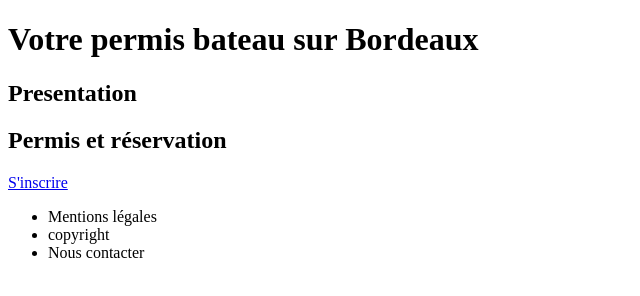
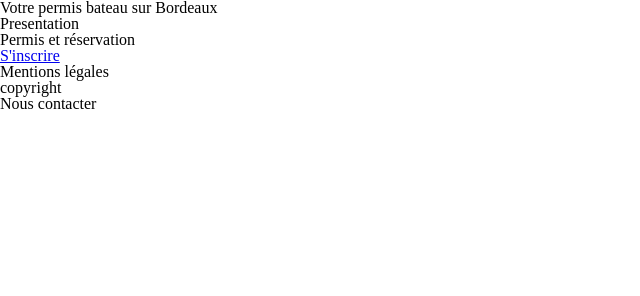
Before and after one commit to RomainMouly/Projet-AFMP, a plain HTML site: page index.html in a window 1280 px wide. Shown: the whole page, without its empty margins (0-640 px from the left). Drawn offline with Linux system fonts and the light colour scheme.

Commit message:
add reset css

```diff
--- /dev/null
+++ b/assets/css/_reset.css
@@ -0,0 +1,55 @@
+*,
+*::before,
+*::after {
+    box-sizing: border-box;
+}
+
+hhtml, body, div, span, applet, object, iframe,
+h1, h2, h3, h4, h5, h6, p, blockquote, pre,
+a, abbr, acronym, address, big, cite, code,
+del, dfn, em, img, ins, kbd, q, s, samp,
+small, strike, strong, sub, sup, tt, var,
+b, u, i, center,
+dl, dt, dd, ol, ul, li,
+fieldset, form, label, legend,
+table, caption, tbody, tfoot, thead, tr, th, td,
+article, aside, canvas, details, embed,
+figure, figcaption, footer, header, hgroup,
+menu, nav, output, ruby, section, summary,
+time, mark, audio, video {
+	margin: 0;
+	padding: 0;
+	border: 0;
+	font-size: 100%;
+	font: inherit;
+	vertical-align: baseline;
+}
+
+/* HTML5 display-role reset for older browsers */
+article, aside, details, figcaption, figure,
+footer, header, hgroup, menu, nav, section {
+	display: block;
+}
+
+body {
+	line-height: 1;
+}
+
+ol, ul {
+	list-style: none;
+}
+
+blockquote, q {
+	quotes: none;
+}
+
+blockquote:before, blockquote:after,
+q:before, q:after {
+	content: '';
+	content: none;
+}
+
+table {
+	border-collapse: collapse;
+	border-spacing: 0;
+}
--- a/style.css
+++ b/style.css
@@ -0,0 +1,4 @@
+/* ----------------------
+        RESET
+---------------------- */
+@import "assets/css/_reset.css";
```
Also changed, not shown: index.html (line endings or trailing spaces).
